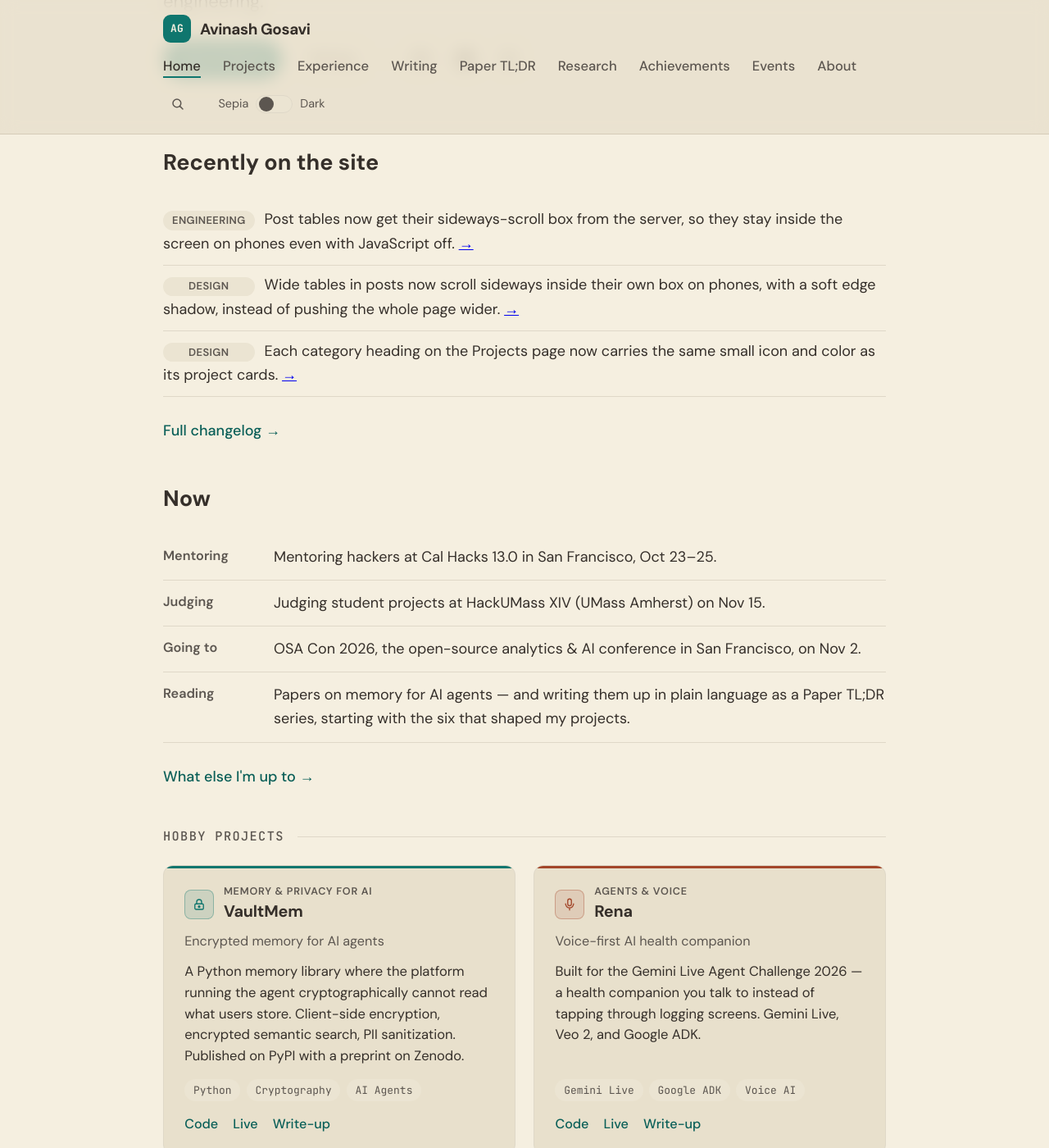
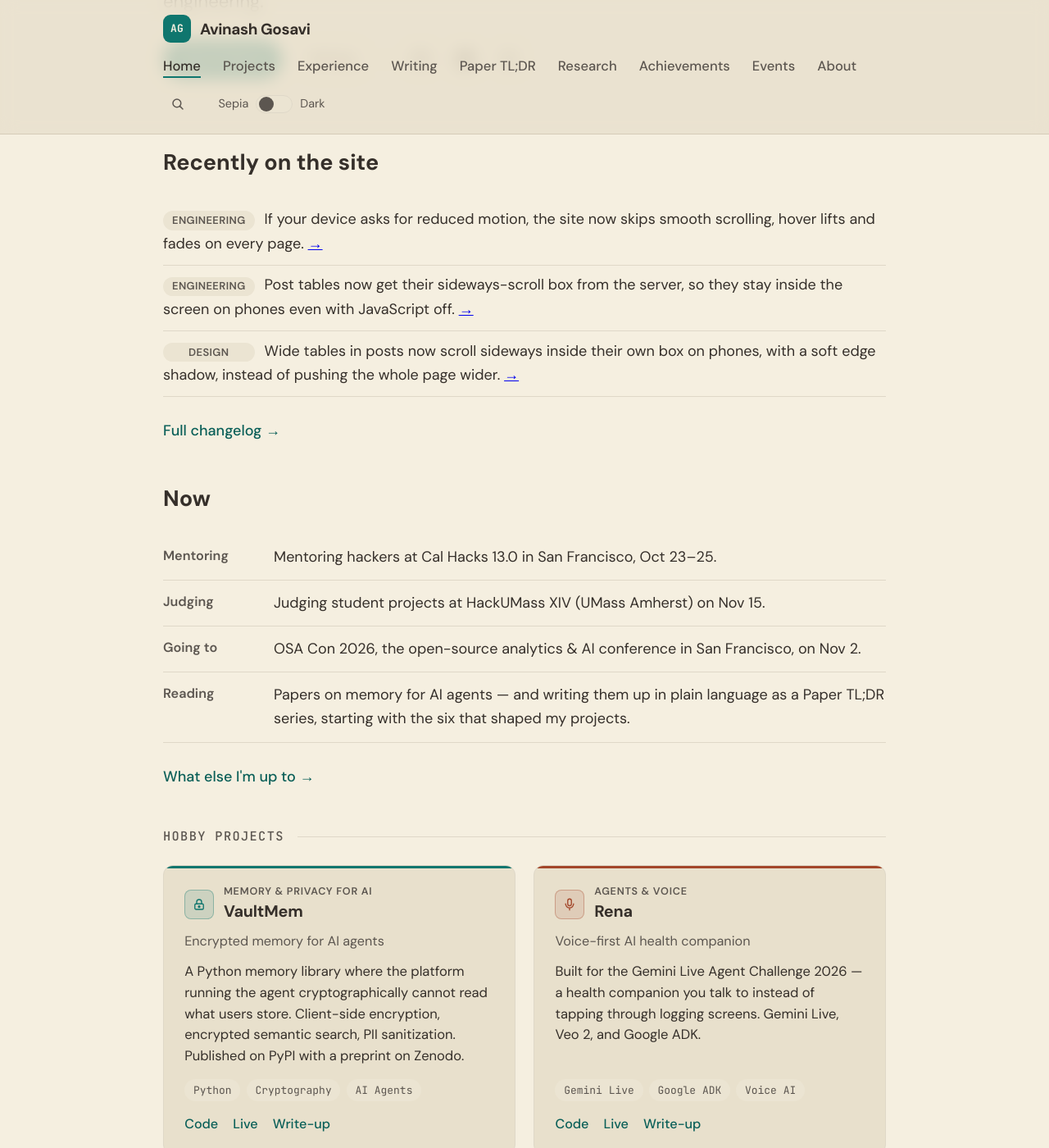
Before and after one commit to aag1091-alt/avinashgosavi.com, a Jekyll site: the page built from index.md, in a window 1280 px wide and 1400 px high, scrolled down 559 px. Shown: the whole window at 82% size. Built offline with Jekyll 4.4.1, drawn with Linux system fonts in a browser that asks for light colours.

Commit message:
Engineering: honour prefers-reduced-motion site-wide (no smooth scroll, hover lifts, fades)
Co-Authored-By: Claude <noreply@anthropic.com>

```diff
--- a/_data/changelog.yml
+++ b/_data/changelog.yml
@@ -1,5 +1,9 @@
 # Public changelog shown on /changelog and (latest 3) on the homepage.
 # Newest first. desk: Writing | Design | Engineering
+- date: 2026-10-22
+  desk: Engineering
+  text: If your device asks for reduced motion, the site now skips smooth scrolling, hover lifts and fades on every page.
+  link: /projects/
 - date: 2026-10-22
   desk: Engineering
   text: Post tables now get their sideways-scroll box from the server, so they stay inside the screen on phones even with JavaScript off.
--- a/assets/css/style.css
+++ b/assets/css/style.css
@@ -140,7 +140,10 @@ body.theme-dark {
 
 html {
   font-size: 18px;
-  scroll-behavior: smooth;
+}
+
+@media (prefers-reduced-motion: no-preference) {
+  html { scroll-behavior: smooth; }
 }
 
 body {
@@ -1704,3 +1707,15 @@ body.theme-dark {
 .tldr-item::marker { color: var(--text-muted); font-variant-numeric: tabular-nums; }
 .tldr-title { font-weight: 600; }
 .tldr-desc { margin: 0.3rem 0 0.25rem; color: var(--text-muted); font-size: 0.95rem; }
+
+/* Reduced motion: anchor jumps are instant, hover lifts/rotations stay put,
+   colour fades are near-instant. Applies in both themes. */
+@media (prefers-reduced-motion: reduce) {
+  *, *::before, *::after {
+    transition-duration: 0.01ms !important;
+    animation-duration: 0.01ms !important;
+    animation-iteration-count: 1 !important;
+  }
+  .site-title:hover .site-mark,
+  .project-card:hover { transform: none; }
+}
```
